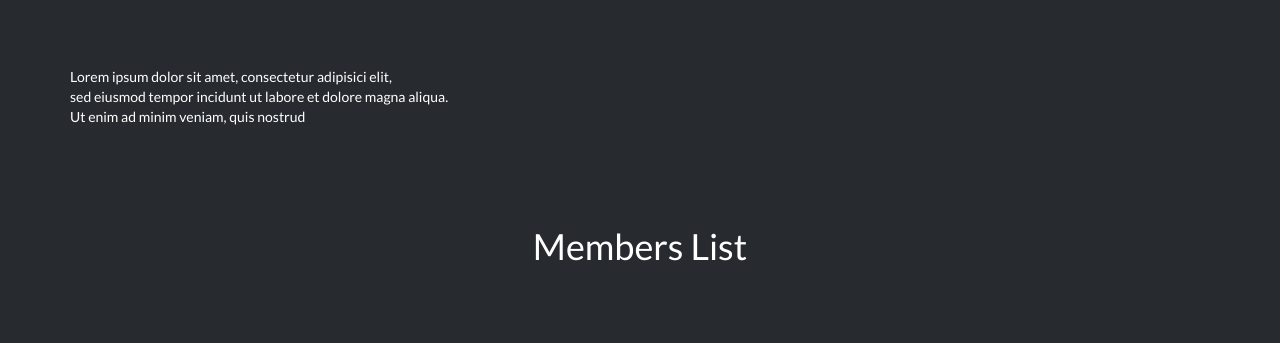
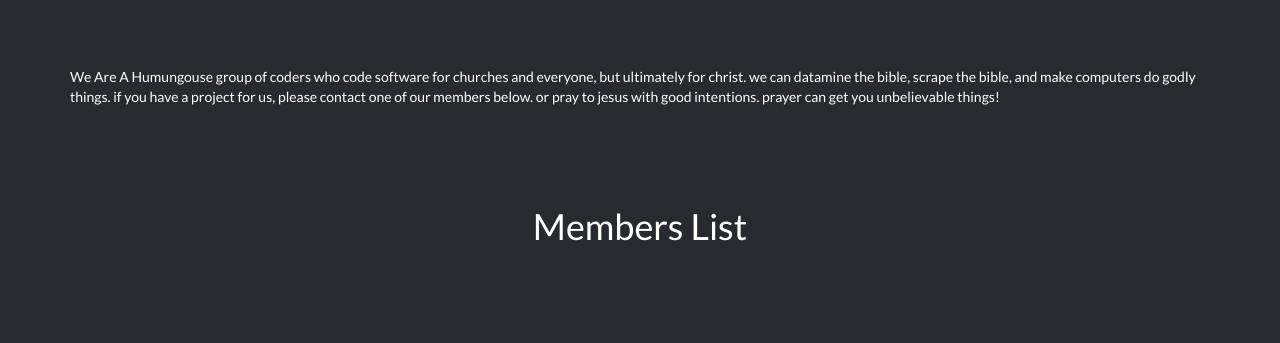
Before and after one commit to WorldwideChristianComputerClub/WorldwideChristianComputerClub.github.io, a plain HTML site: page index.html in a window 1280 px wide. Shown: the part 235-578 px from the top of the page. Drawn offline with nearby package versions, Linux system fonts and the light colour scheme; no server answers.

Commit message:
added blurb

```diff
--- a/index.html
+++ b/index.html
@@ -66,9 +66,7 @@
       <div class="container">
         <div class="row">
           <div class="col-md-12">
-            <p>Lorem ipsum dolor sit amet, consectetur adipisici elit,
-              <br>sed eiusmod tempor incidunt ut labore et dolore magna aliqua.
-              <br>Ut enim ad minim veniam, quis nostrud</p>
+            <p>We Are A Humungouse group of coders who code software for churches and everyone, but ultimately for christ. we can datamine the bible, scrape the bible, and make computers do godly things. if you have a project for us, please contact one of our members below. or pray to jesus with good intentions. prayer can get you unbelievable things!</p>
           </div>
         </div>
       </div>
```
